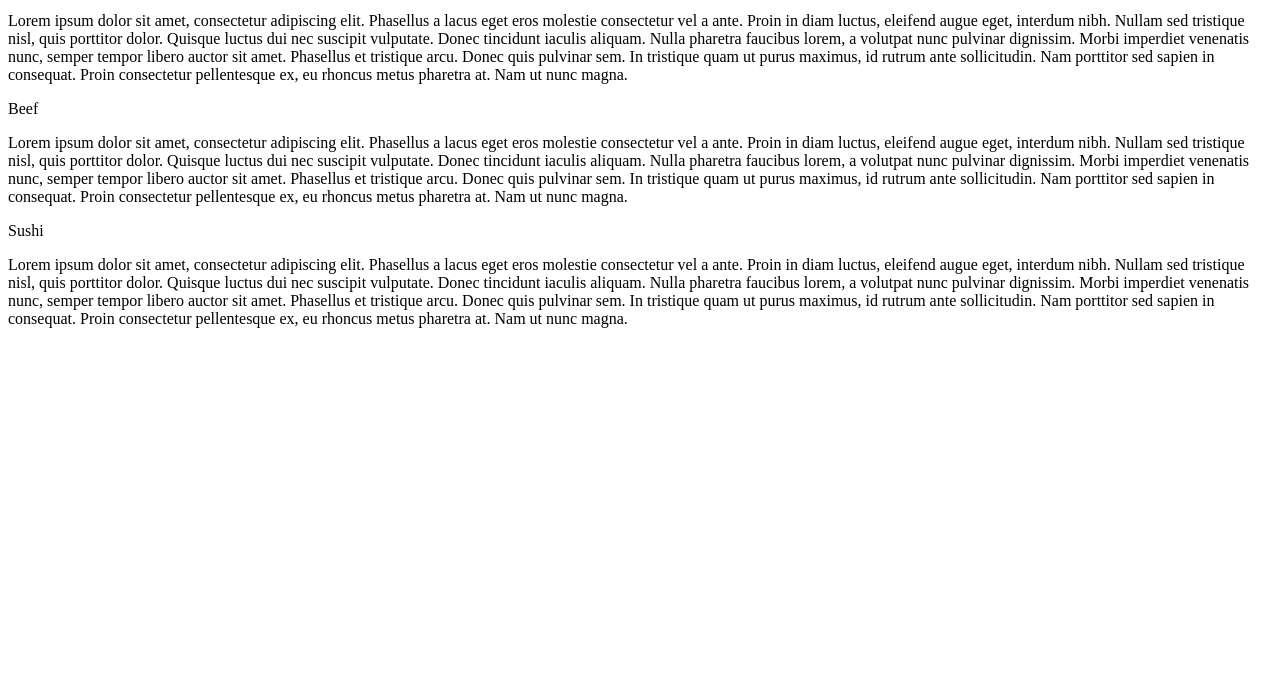
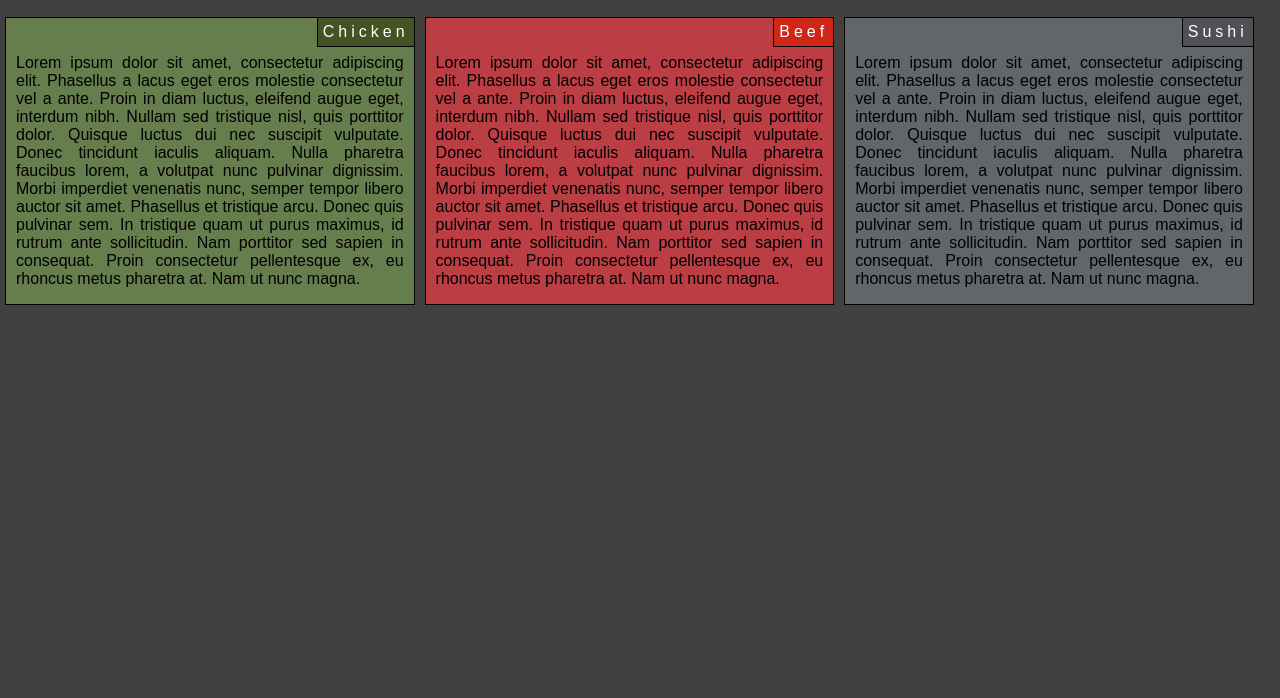
Before and after one commit to sDigitaleshn/Assignment02, a plain HTML site: page index.html in a window 1280 px wide. Shown: the part 102-800 px from the top of the page. Drawn offline with Linux system fonts and the light colour scheme; the site is published under a folder, as on GitHub Pages, so addresses that start at the root find nothing.

Commit message:
css corrections

```diff
--- a/index.html
+++ b/index.html
@@ -2,7 +2,7 @@
 <html>
 <head>
 <title>Assignment02</title>
-<link rel="stylesheet" type="text/css" href="/css/Styles.css">
+<link rel="stylesheet" type="text/css" href="css/Styles.css">
 </head>
 <body>
 <h1>Our Menu</h1>
```
